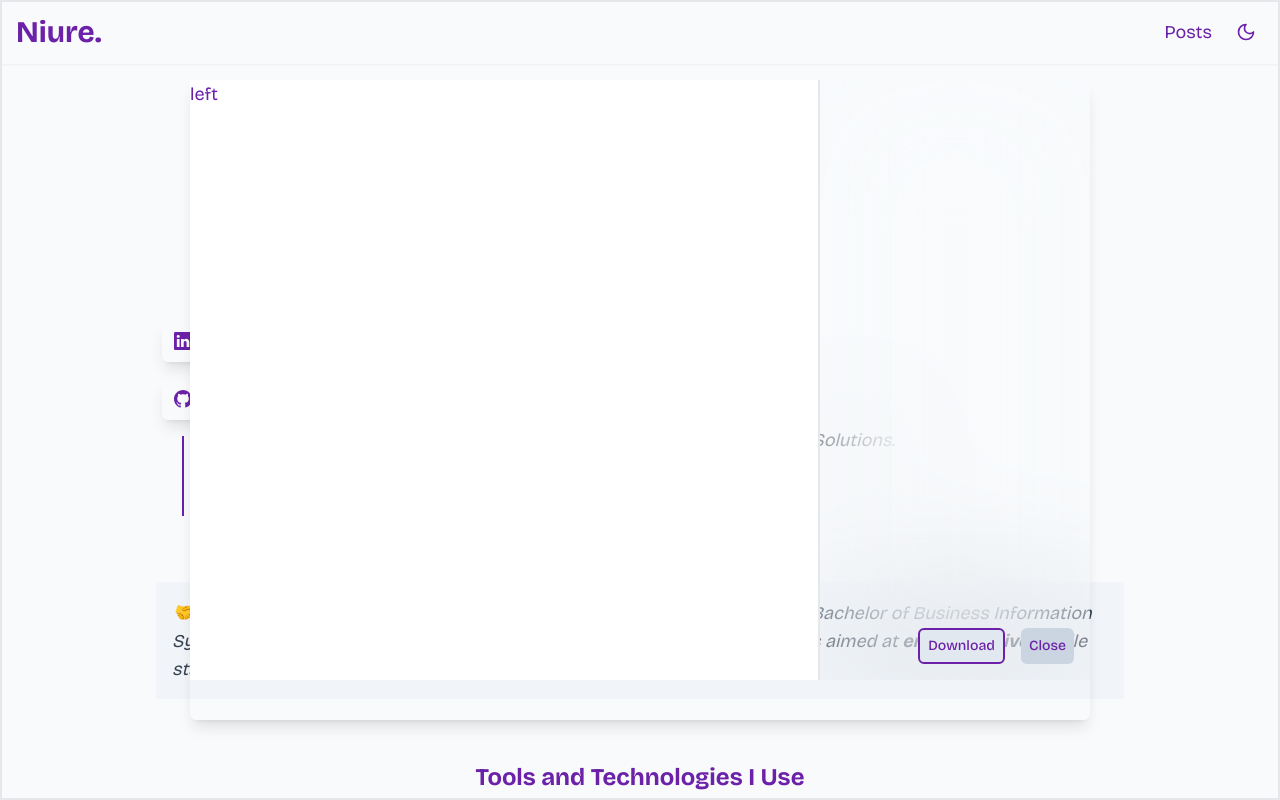
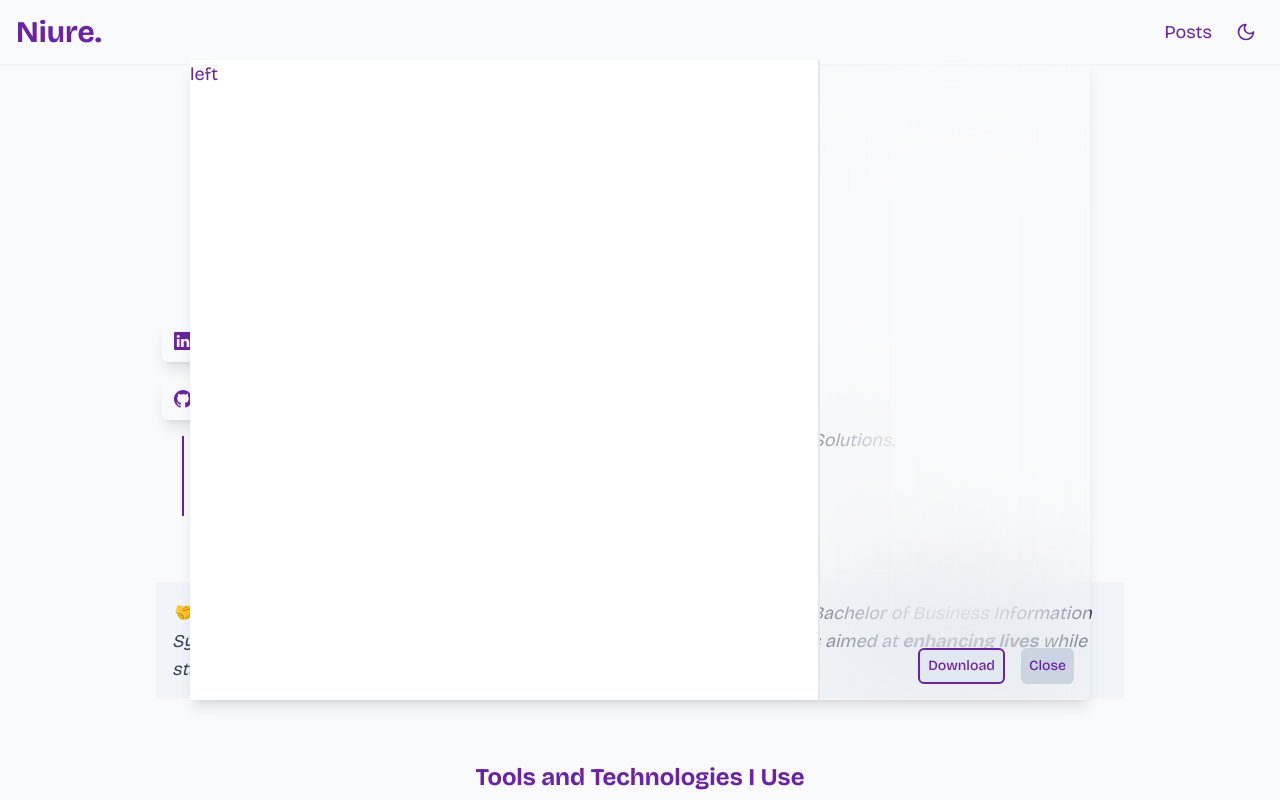
Before and after one commit to amrit-niure/Niure, a Next.js app: page / in a window 1280 px wide. Both pictures are taken after a click on the button "Resume". Shown: the top 800 px of the page. Built offline with nearby package versions, Linux system fonts and the light colour scheme.

Commit message:
9/15/2023

```diff
--- a/src/components/Resume.tsx
+++ b/src/components/Resume.tsx
@@ -1,32 +1,51 @@
-'use client'
-import { FC, useState } from 'react';
-import Button from './Button';
+"use client";
+import { FC, useState } from "react";
+import Button from "./Button";
 
-interface ResumeProps {};
+interface ResumeProps {}
 
 const Resume: FC<ResumeProps> = ({}) => {
-  const [showResume, setShowResume] = useState<boolean>(false)
-  return <div>
-<Button variant={'outlined'} className="border-primary text-primary hover:border-[3px] " onClick={() => setShowResume(true)}> Resume </Button>
+  const [showResume, setShowResume] = useState<boolean>(false);
+  return (
+    <div>
+      <Button
+        variant={"outlined"}
+        className="border-primary text-primary hover:border-[3px] "
+        onClick={() => setShowResume(true)}
+      >
+        {" "}
+        Resume{" "}
+      </Button>
       {showResume && (
-  <div className='fixed top-0 left-0 border-2 flex items-center justify-center h-[100vh] w-[100vw] z-30 '>
-    <div className='h-[80vh] w-[90vw] md:max-w-[900px] rounded-md flex flex-col md:flex-row shadow-lg pb-[5vh]' >
-      <div className='h-full  md:w-[70%]  md:border-r-2 bg-white'>
+        <div className="fixed top-0 left-0 flex items-center justify-center h-[100vh] w-[100vw] z-30 pb-[5vh] ">
+          <div className="h-[80vh] w-[90vw] md:max-w-[900px] rounded-md flex flex-col md:flex-row shadow-lg  ">
+            {/* left */}
+            <div className="h-full  md:w-[70%]  md:border-r-2 bg-white ">
               left
-
             </div>
             {/* right */}
-      <div className='inset-0 backdrop-blur-3xl md:w-[30%] flex' >
-
-      <div className='self-end w-full  border-black flex justify-end gap-4 p-4'>
-      <Button size={'sm'} className='bg-slate-200 text-primary hover:bg-slate-200 border-primary border-2'>Download</Button>
-      <Button size={'sm'} className=' bg-slate-300 text-primary hover:bg-primary hover:text-white' onClick={() => setShowResume(false)}>Close</Button>
+            <div className="inset-0 backdrop-blur-3xl md:w-[30%] flex">
+              <div className="self-end flex w-full justify-end gap-4 p-4 ">
+                <Button
+                  size={"sm"}
+                  className="bg-slate-200 text-primary hover:bg-slate-200 border-primary border-2"
+                >
+                  Download
+                </Button>
+                <Button
+                  size={"sm"}
+                  className=" bg-slate-300 text-primary hover:bg-primary hover:text-white"
+                  onClick={() => setShowResume(false)}
+                >
+                  Close
+                </Button>
               </div>
             </div>
           </div>
         </div>
       )}
     </div>
+  );
 };
 
 export default Resume;
```
Lines whose indentation alone changed are shown as unchanged.
